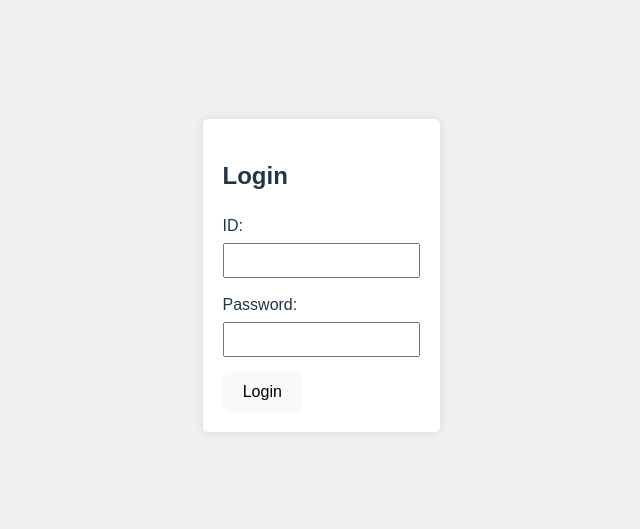
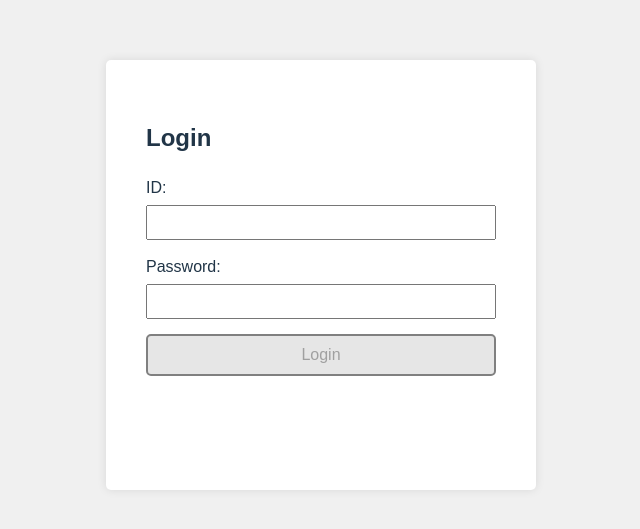
Before and after one commit to daneck99/SE_Team16_IssueTracker, a React (Vite) app: page / in a window 1280 px wide. Shown: the part 125-654 px from the top of the page, without its empty margins (319-959 px from the left). Built offline with nearby package versions, Linux system fonts and the light colour scheme.

Commit message:
loginpage

```diff
--- a/src/components/Login.jsx
+++ b/src/components/Login.jsx
@@ -1,10 +1,17 @@
 import { useState, useEffect } from "react";
 import { useNavigate } from "react-router-dom";
+
+//유저 데이터 예시
+const userData = [
+  { ID: "user1", password: "password1" },
+  { ID: "user2", password: "password2" },
+];
 
 const Login = () => {
   const [id, setID] = useState("");
   const [password, setPassword] = useState("");
   const [isButtonDisabled, setIsButtonDisabled] = useState(true);
+  const [errorMessage, setErrorMessage] = useState("");
   const navigate = useNavigate();
 
   useEffect(() => {
@@ -18,10 +25,20 @@ const Login = () => {
 
   const handleSubmit = (e) => {
     e.preventDefault();
-    //여기에 로그인 로직 추가
-    console.log("ID:", id);
-    console.log("Password:", password);
-    navigate("/dashboard"); //로그인 후 이동할 페이지(프로젝트페이지)
+
+    //유저 데이터에서 입력한 아이디와 비밀번호가 일치하는지 확인
+    const user = userData.find(
+      (user) => user.ID === id && user.password === password
+    );
+
+    if (user) {
+      //로그인 성공
+      console.log("Login successful");
+      navigate("/dashboard"); //로그인 후 이동할 페이지
+    } else {
+      //로그인 실패
+      setErrorMessage("가입된 정보가 없습니다.");
+    }
   };
 
   return (
@@ -37,6 +54,7 @@ const Login = () => {
             required
           />
         </div>
+
         <div>
           <label>Password:</label>
           <input
@@ -46,8 +64,12 @@ const Login = () => {
             required
           />
         </div>
-        <button type="submit">Login</button>
+
+        <button type="submit" disabled={isButtonDisabled}>
+          Login
+        </button>
       </form>
+      {errorMessage && <div className="error-message">{errorMessage}</div>}
     </div>
   );
 };
--- a/src/index.css
+++ b/src/index.css
@@ -66,6 +66,7 @@ button:focus-visible {
     background-color: #f9f9f9;
   }
 
+  /* 로그인 */
   body {
     font-family: Arial, sans-serif;
     margin: 0;
@@ -79,9 +80,11 @@ button:focus-visible {
 
   .login-container {
     background-color: white;
-    padding: 20px;
+    padding: 40px;
     border-radius: 5px;
     box-shadow: 0 0 10px rgba(0, 0, 0, 0.1);
+    width: 350px;
+    height: 350px;
   }
 
   form div {
@@ -98,4 +101,28 @@ button:focus-visible {
     padding: 8px;
     box-sizing: border-box;
   }
+
+  /* '가입된정보가없습니다' 글씨빨간색으로 */
+  button {
+    width: 100%;
+    padding: 10px;
+    background-color: #dcd0ff;
+    color: white;
+    border: 2px solid white;
+    border-radius: 5px;
+    cursor: pointer;
+    transition: background-color 0.3s;
+  }
+  button:disabled {
+    background-color: #e6e6e6;
+    color: #a0a0a0;
+    border: 2px solid gray;
+  }
+
+  .error-message {
+    color: red;
+    margin-top: 15px;
+    font-size: 0.776rem;
+    text-align: center;
+  }
 }
```
